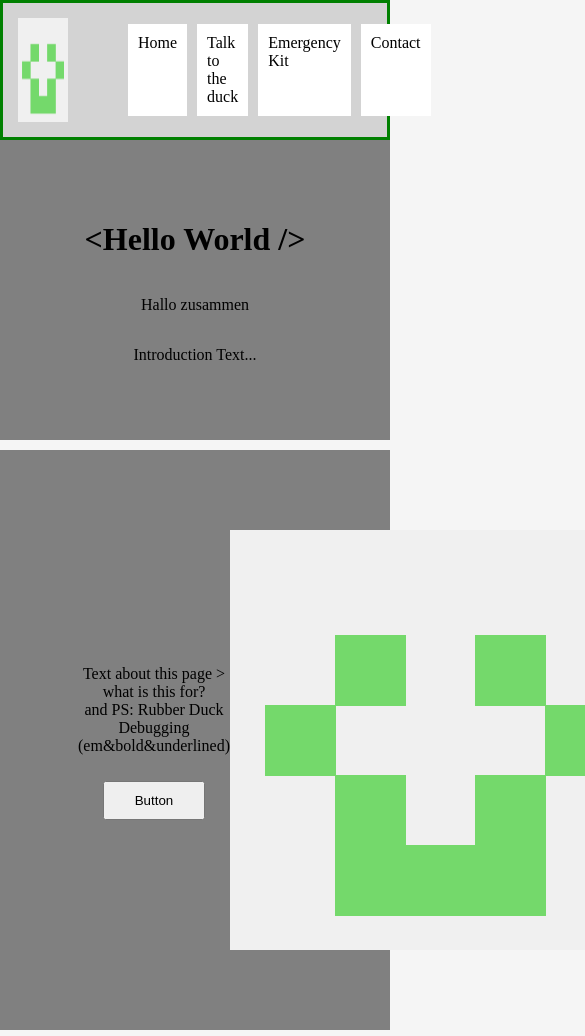
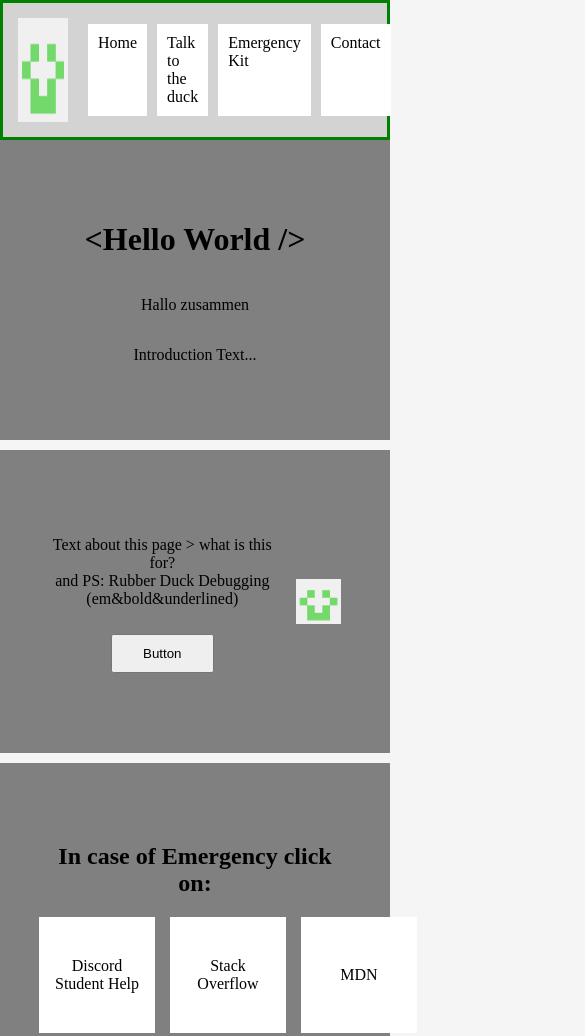
Before and after one commit to Endalokin/git-1, a plain HTML site: page index.html in a window 390 px wide. Shown: the top 1036 px of the page, 585 px wide, since content can reach past the window. Drawn offline with Linux system fonts and the light colour scheme.

Commit message:
media optimization

```diff
--- a/index.html
+++ b/index.html
@@ -33,7 +33,9 @@
           </p>
           <button>Button</button>
         </div>
-        <img src="img/github_avatar.png" alt="Github-User Endalokin" />
+        <div id = "duck-img">
+            <img src="img/github_avatar.png" alt="Github-User Endalokin" />
+        </div>
       </section>
       <section id="emergency">
         <h2>In case of Emergency click on:</h2>
--- a/style.css
+++ b/style.css
@@ -79,6 +79,15 @@ footer {
     align-items: center;
     justify-content: center;
     text-align: center;
+    margin: 10px;
+}
+
+#duck img {
+    width: 100%;
+}
+
+#duck-img {
+    flex-shrink: 10;
 }
 
 #emergency {
@@ -120,3 +129,12 @@ footer {
     width: 50px;
     margin: 15px;
 }
+
+@media screen and (max-width : 600px) {
+    section {
+        padding: 60px 10%;
+    }
+    nav ul {
+        padding: 0px;
+    }
+}
```
